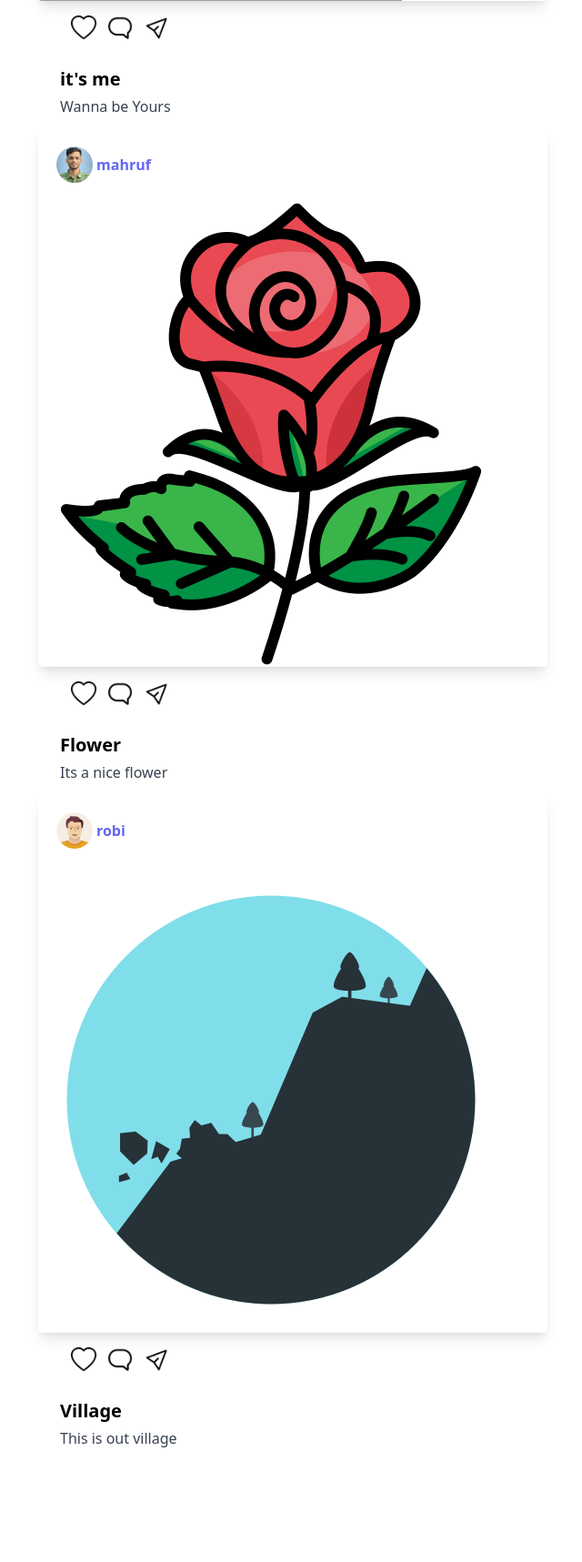
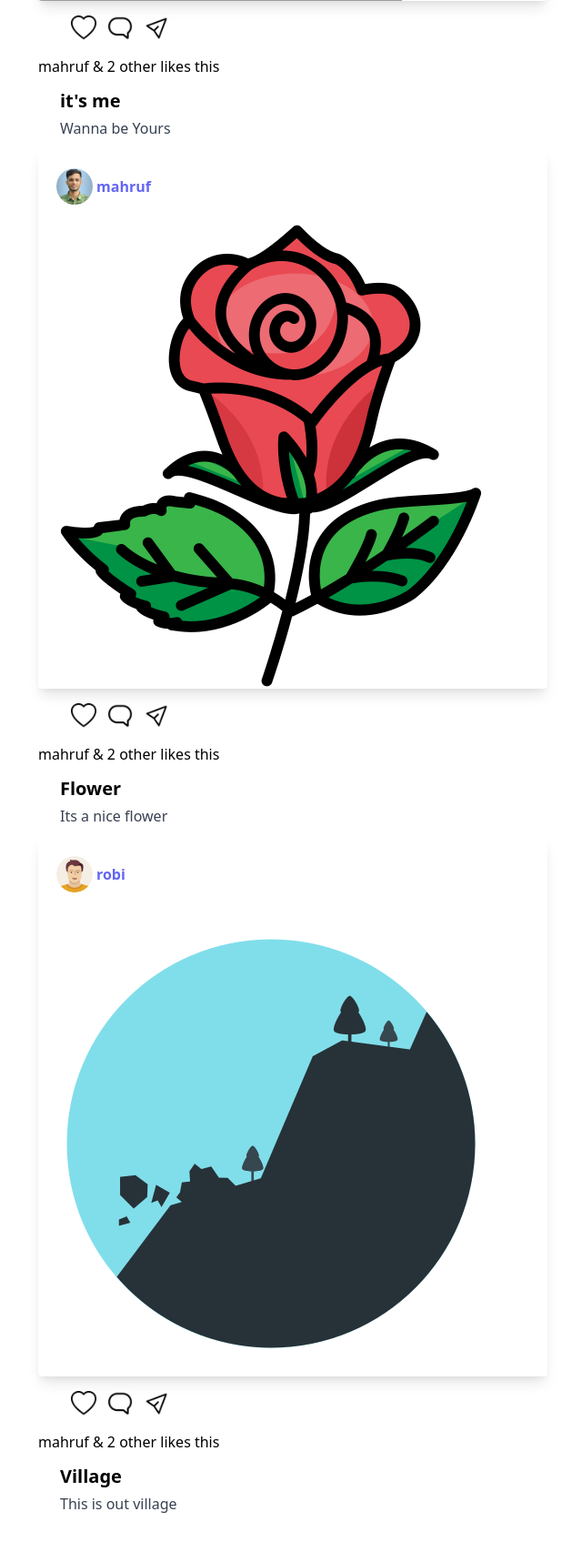
Before and after one commit to CoderMahruf/Social-App, a Django app: page /posts/feed/ in a window 1280 px wide. Shown: the part 499-2216 px from the top of the page at 91% size, without its empty margins (318-958 px from the left). Before the commit the page ends 2090 px from the top, so only its background shows below. Run offline with Django 5.2, Linux system fonts and the light colour scheme; data comes from the database, SQL or seed files in the repository; both versions use the stored data as it was after the commit; style sheets or scripts are compiled from the project's sources; some libraries are stand-ins or nearby versions; grey boxes are pictures that could not be loaded.

Commit message:
Like functionality

```diff
--- a/posts/templates/posts/feed.html
+++ b/posts/templates/posts/feed.html
@@ -1,4 +1,5 @@
 {% extends 'users/base.html' %}
+{% load mathfilters %}
 {% load static %}
 {% block content %}
 <div class="flex mt-3 p-15 justify-center">
@@ -18,11 +19,23 @@
         <div class="px-6 py-4">
             <div class="icon-container flex gap-3">
                 <a id="{{post.id}}" class="btn-like">
-                    <img class="w-7 h-7" src="{% static 'users/images/like.png'%}" alt="">
+                     {% if logged_user in post.liked_by.all %}
+                    <img class="w-7 h-7" src="{% static 'users/images/red-like.png'%}" alt="">
+                    {% else %}
+                    <img class="w-7 h-7" src="{% static 'users/images/white-like.png'%}" alt="">
+                    {% endif %}
                 </a>
                 <img class="w-7 h-7" src="{% static 'users/images/comment.png'%}" alt="">
                 <img class="w-7 h-7" src="{% static 'users/images/share.png'%}" alt="">
             </div>
+        </div>
+        <div>
+            {% if post.liked_by.count < 1 %}
+            {% elif post.liked_by.count == 1 %}
+            {{post.liked_by.first}} Like this
+            {% elif post.liked_by.count > 1 %}
+            {{post.liked_by.first}} & {{post.liked_by.count|sub:1 }} other likes this
+            {% endif %}
         </div>
         <div class="px-6 py-3">
             <div class="font-semibold text-xl mb-1">{{post.title}}</div>
@@ -42,6 +55,7 @@ $(document).on('click','.btn-like',function(){
         url:'/posts/like/',
         data:{post_id:post_id,csrfmiddlewaretoken:window.CSRF_TOKEN}
     })
+    window.location.href="http://127.0.0.1:8000/posts/feed/"
 })
 </script>
 
--- a/posts/views.py
+++ b/posts/views.py
@@ -18,7 +18,8 @@ def post_create(request):
 
 def feed(request):
     posts = Post.objects.all()
-    return render(request,'posts/feed.html',{'posts':posts})
+    logged_user = request.user
+    return render(request,'posts/feed.html',{'posts':posts,'logged_user':logged_user})
 
 def like_post(request):
     post_id = request.POST.get('post_id')
--- a/socialproject/settings.py
+++ b/socialproject/settings.py
@@ -38,6 +38,7 @@ INSTALLED_APPS = [
     'django.contrib.sessions',
     'django.contrib.messages',
     'django.contrib.staticfiles',
+    'mathfilters',
     'users',
     'posts',
 ]
--- a/users/templates/users/index.html
+++ b/users/templates/users/index.html
@@ -17,7 +17,7 @@
         </div>
         <div class="px-6 py-4">
             <div class="icon-container flex gap-3">
-                <img class="w-7 h-7" src="{% static 'users/images/like.png'%}" alt="">
+                <img class="w-7 h-7" src="{% static 'users/images/white-like.png'%}" alt="">
                 <img class="w-7 h-7" src="{% static 'users/images/comment.png'%}" alt="">
                 <img class="w-7 h-7" src="{% static 'users/images/share.png'%}" alt="">
             </div>
```
Also changed, not shown: db.sqlite3, users/static/users/images/red-like.png (added), users/static/users/images/white-like.png (renamed from users/static/users/images/like.png).
